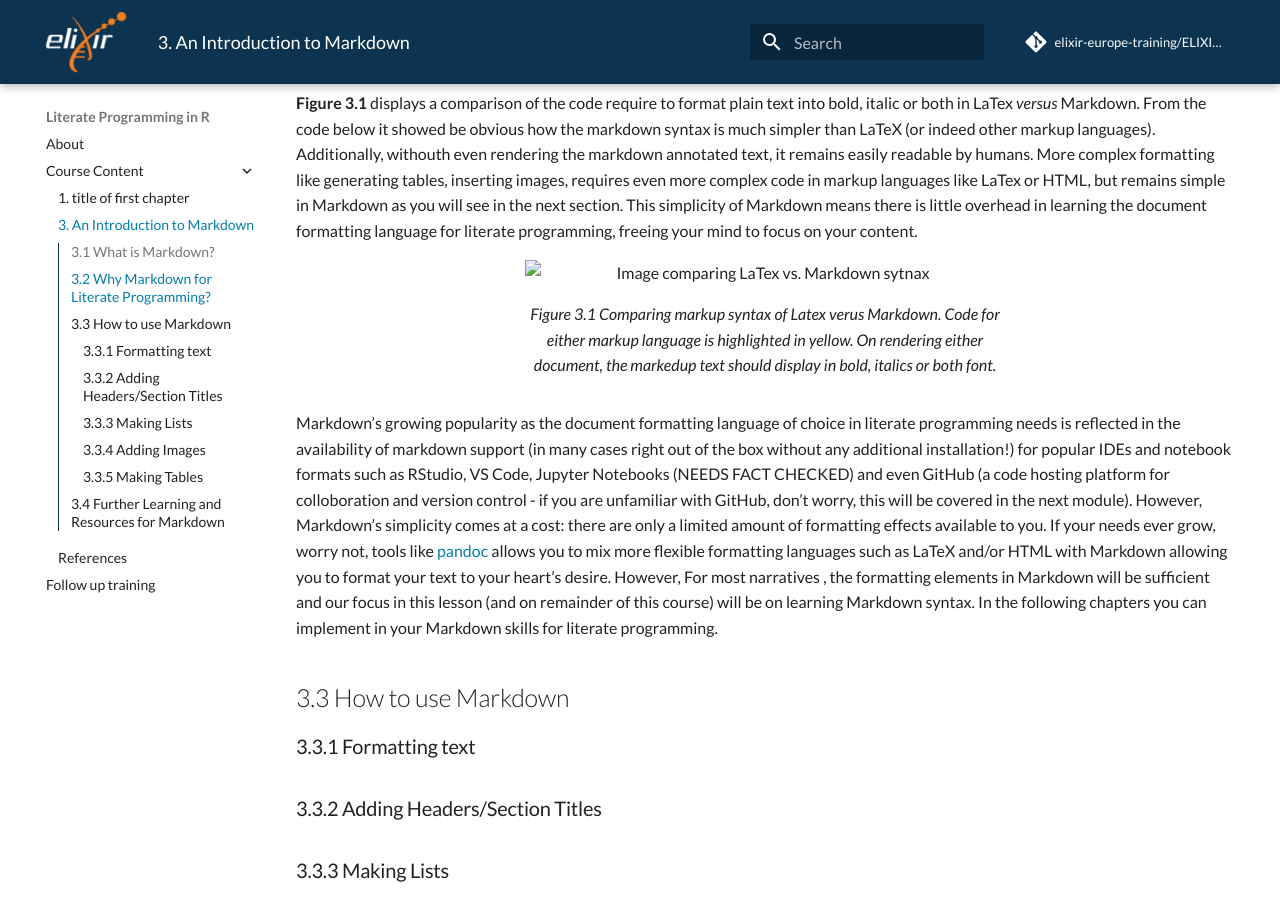
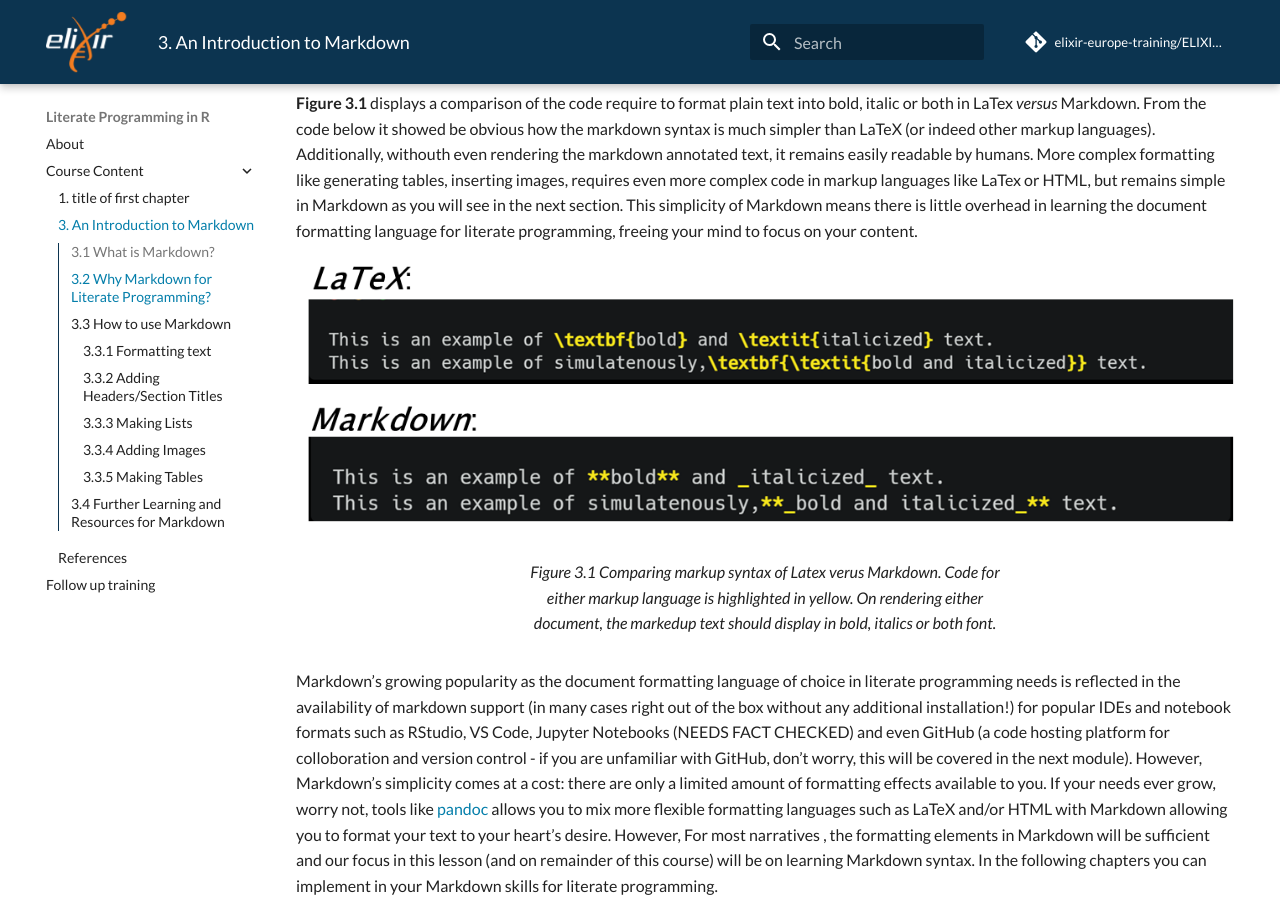
Before and after one commit to elixir-europe-training/ELIXIR-TrP-LiterateProgrammingR-CodeRep, an MkDocs documentation site: the page built from docs/chapters/chapter_03.md, in a window 1280 px wide and 900 px high, scrolled down 781 px. Built offline with MkDocs 1.6.1 and Material for MkDocs 9.7.7, drawn with Linux system fonts in a browser that asks for light colours; comment, search, counter and statistics services are not loaded.

Commit message:
Image still broke in chapter 3

```diff
--- a/docs/chapters/chapter_03.md
+++ b/docs/chapters/chapter_03.md
@@ -12,7 +12,7 @@
 **Figure 3.1** displays a comparison of the code require to format plain text into bold, italic or both in LaTex _versus_ Markdown. From the code below it showed be obvious how the markdown syntax is much simpler than LaTeX (or indeed other markup languages). Additionally, withouth even rendering the markdown annotated text, it remains easily readable by humans. More complex formatting like generating tables, inserting images, requires even more complex code in markup languages like LaTex or HTML, but remains simple in Markdown as you will see in the next section. This simplicity of Markdown means there is little overhead in learning the document formatting language for literate programming, freeing your mind to focus on your content.
 
 <figure>
-<img src="../assets/images/LaTeXvsMd.png" width="100%"  alt="Image comparing LaTex vs. Markdown sytnax"/>
+<img src="../../assets/images/LaTeXvsMd.png" width="100%"  alt="Image comparing LaTex vs. Markdown sytnax"/>
 <figcaption> Figure 3.1 Comparing markup syntax of Latex verus Markdown. Code for either markup language is highlighted in yellow. On rendering either document, the markedup text should display in bold, italics or both font. </figcaption>
 </figure>
 
```
